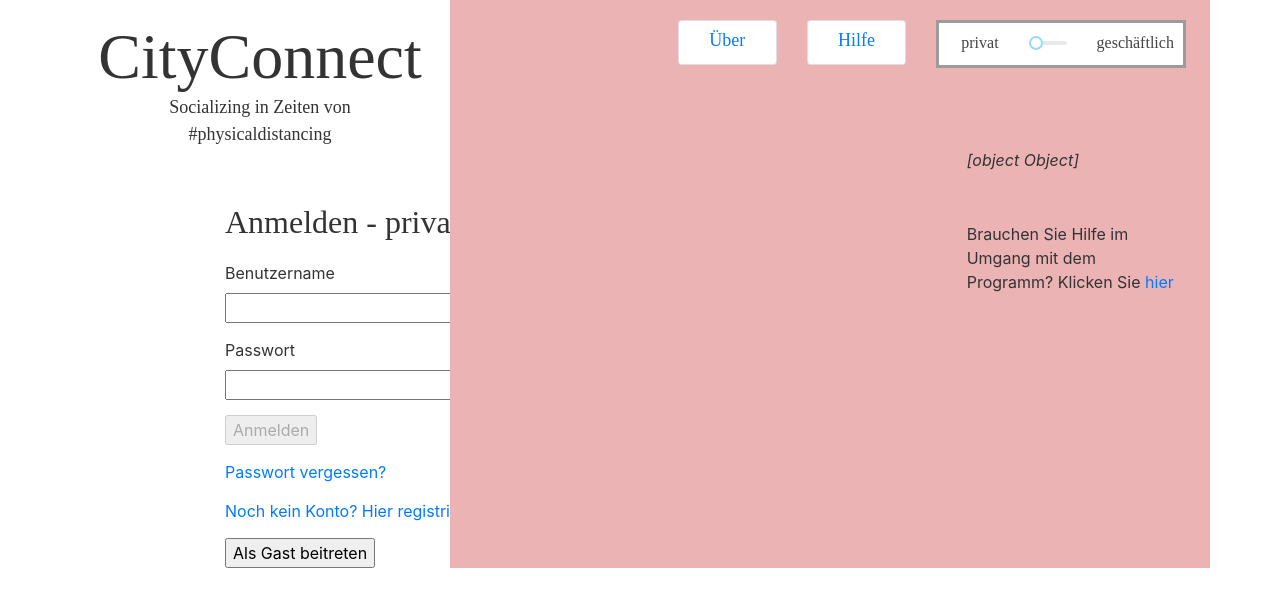
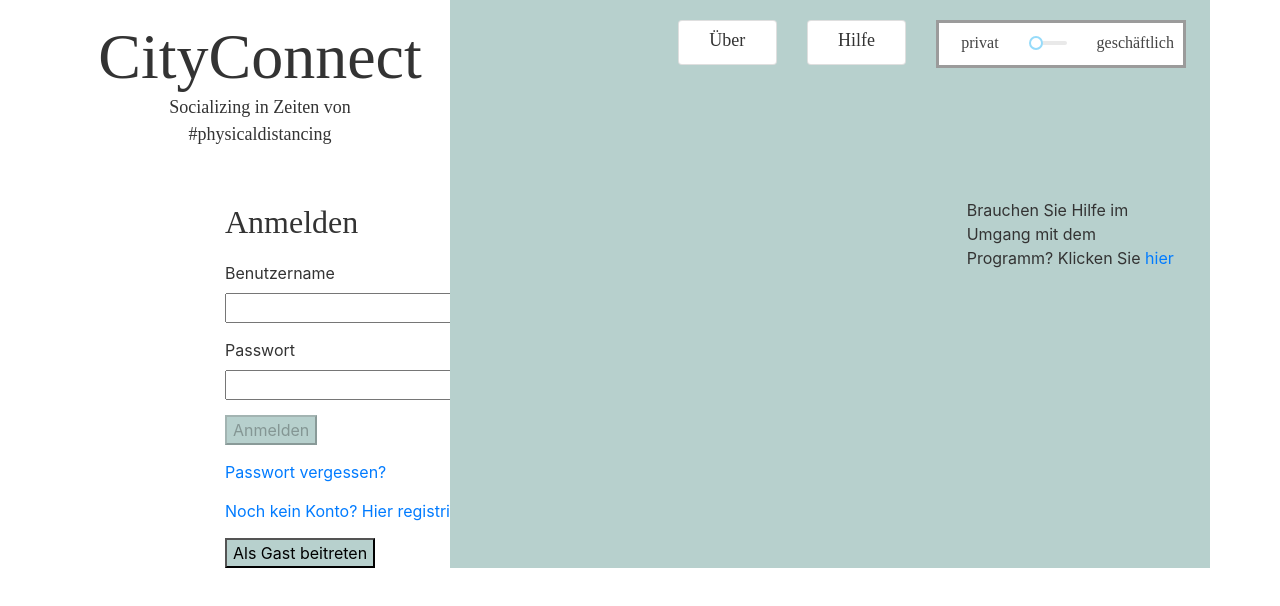
Before and after one commit to CityConnect11/app, a Next.js app: page / in a window 1280 px wide. Shown: the top 606 px of the page. Built offline with nearby package versions, Linux system fonts and the light colour scheme.

Commit message:
change color

```diff
--- a/components/auth/login.js
+++ b/components/auth/login.js
@@ -17,7 +17,7 @@ const Login = ({ modeValue }) => {
           <Col xs={8}>
             <Container>
               <Row>
-                <div className={"loginTitle"}>{loginTitle} - {modeValue}</div>
+                <div className={"loginTitle"}>{loginTitle}</div>
               </Row>
               <Row>
                 <Form
@@ -27,7 +27,8 @@ const Login = ({ modeValue }) => {
                       disabled: pristine,
                       type: "button",
                       role: "submit",
-                      value: "Anmelden"
+                      value: "Anmelden",
+                      style: { backgroundColor: modeValue === 'business' ? "#ecb3b5" : "#b7d0cd" }
                     };
                     return (
                     <form onSubmit={handleSubmit}>
@@ -88,7 +89,8 @@ const Login = ({ modeValue }) => {
               </div></Row>}
               <Row>
                 <div className={"loginItem"}>
-                  <input type="button" value={registerTitle} />
+                  <input type="button" value={registerTitle}
+                    style={{ backgroundColor: modeValue === 'business' ? "#ecb3b5" : "#b7d0cd" }}/>
                 </div>
               </Row>
             </Container>
--- a/components/header/header.js
+++ b/components/header/header.js
@@ -21,7 +21,8 @@ export default ({modeValue, setModeValue}) => (
             </Row>
           </Container>
         </Col>
-        <Col xs={8} className={"main"}>
+        <Col xs={8} className={"main"}
+          style={{ backgroundColor: modeValue === 'business' ? "#ecb3b5" : "#b7d0cd" }}>
           <Container>
             <Row>
               <Col xs={"3"}/>
--- a/components/start.js
+++ b/components/start.js
@@ -19,7 +19,8 @@ const Start = () => {
           <Col xs={4}>
             <Login modeValue={modeValue} />
           </Col>
-          <Col xs={8} className={"main"}>
+          <Col xs={8} className={"main"}
+            style={{ backgroundColor: modeValue === 'business' ? "#ecb3b5" : "#b7d0cd" }}>
             <Main modeValue={modeValue} />
           </Col>
         </Row>
--- a/components/start/main.js
+++ b/components/start/main.js
@@ -4,14 +4,14 @@ import Col from 'react-bootstrap/Col'
 import Help from "./help"
 import Sofa from "../icons/sofa"
 
-const Main = ({ modeValue, setModeValue }) => {
+const Main = ({ modeValue }) => {
   return (
     <div>
       <Container>
         <Row>
           <Col xs={8} />
           <Col xs={4}>
-            <Sofa />
+            { modeValue === 'business' && <Sofa /> }
           </Col>
         </Row>
         <Row>
--- a/styles.css
+++ b/styles.css
@@ -41,12 +41,12 @@ html, body {
 }
 
 .card:hover {
-  border-color: #067df7;
+  border-color: #333;
 }
 
 .card h3 {
   margin: 0;
-  color: #067df7;
+  color: #333;
   font-size: 18px;
 }
 
```
